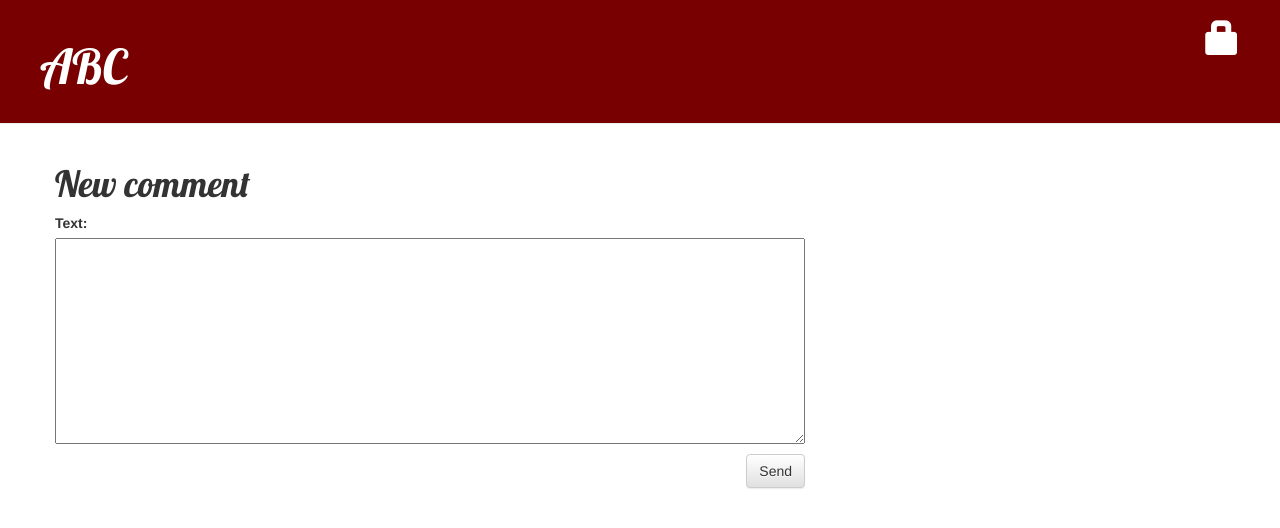
After one commit to hora2017/pf2, a Django app: page /post/1/comment/ in a window 1280 px wide. The commit adds this page. Shown: the top 528 px of the page. Run offline with Django 3.2, Linux system fonts and the light colour scheme; tables that the repository leaves empty hold one stand-in row (values such as "Sample post"); some libraries are stand-ins or nearby versions.

Commit message:
코멘트 삭제기능까지

```diff
--- a/blog/admin.py
+++ b/blog/admin.py
@@ -1,4 +1,5 @@
 from django.contrib import admin
-from .models import Post
+from .models import Post, Comment
 
 admin.site.register(Post)
+admin.site.register(Comment)
--- a/blog/forms.py
+++ b/blog/forms.py
@@ -1,7 +1,12 @@
 from django import forms
-from .models import Post
+from .models import Post, Comment
 
 class PostForm(forms.ModelForm):
     class Meta:
         model = Post
         fields = ('text1', 'text2', 'text3')
+
+class CommentForm(forms.ModelForm):
+    class Meta:
+        model = Comment
+        fields = ('text',)
--- a/blog/models.py
+++ b/blog/models.py
@@ -16,3 +16,17 @@ class Post(models.Model):
         #strTime = str(self.created_date)
         # return strTime
         return self.created_date.strftime("%Y / %m / %d / %I:%M %p")
+
+class Comment(models.Model):
+    post = models.ForeignKey('blog.Post', related_name='comments')
+    author = models.CharField(max_length=200)
+    text = models.TextField()
+    created_date = models.DateTimeField(default=timezone.now)
+    approved_comment = models.BooleanField(default=False)
+
+    def approve(self):
+        self.approved_comment = True
+        self.save()
+
+    def __str__(self):
+        return self.text
--- /dev/null
+++ b/blog/templates/blog/add_comment_to_post.html
@@ -0,0 +1,17 @@
+{% extends 'blog/base.html' %}
+
+
+
+{% block content %}
+
+    <h1>New comment</h1>
+
+    <form method="POST" class="post-form">{% csrf_token %}
+
+        {{ form.as_p }}
+
+        <button type="submit" class="save btn btn-default">Send</button>
+
+    </form>
+
+{% endblock %}
--- a/blog/urls.py
+++ b/blog/urls.py
@@ -5,6 +5,7 @@ urlpatterns = [
     url(r'^$', views.post_list, name='post_list'),
     url(r'^post/(?P<pk>\d+)/$', views.post_detail, name='post_detail'),
     url(r'^post/new/$', views.post_new, name='post_new'),
-
+   url(r'^post/(?P<pk>\d+)/comment/$', views.add_comment_to_post, name='add_comment_to_post'),
+   url(r'^comment/(?P<pk>\d+)/remove/$', views.comment_remove, name='comment_remove'),
 
 ]
--- a/blog/views.py
+++ b/blog/views.py
@@ -1,16 +1,20 @@
 from django.shortcuts import render, get_object_or_404, redirect
 from django.utils import timezone
-from .models import Post
-from .forms import PostForm
+from .models import Post, Comment
+from .forms import PostForm, CommentForm
 from django.contrib.auth.decorators import login_required
 
+
 def post_list(request):
-    posts = Post.objects.filter(created_date__lte=timezone.now()).order_by('-created_date')
+    posts = Post.objects.filter(
+        created_date__lte=timezone.now()).order_by('-created_date')
     return render(request, 'blog/post_list.html', {'posts': posts})
+
 
 def post_detail(request, pk):
     post = get_object_or_404(Post, pk=pk)
     return render(request, 'blog/post_detail.html', {'post': post})
+
 
 @login_required
 def post_new(request):
@@ -25,3 +29,23 @@ def post_new(request):
     else:
         form = PostForm()
     return render(request, 'blog/post_edit.html', {'form': form})
+
+
+def add_comment_to_post(request, pk):
+    post = get_object_or_404(Post, pk=pk)
+    if request.method == "POST":
+        form = CommentForm(request.POST)
+        if form.is_valid():
+            comment = form.save(commit=False)
+            comment.post = post
+            comment.save()
+            return redirect('post_detail', pk=post.pk)
+    else:
+        form = CommentForm()
+    return render(request, 'blog/add_comment_to_post.html', {'form': form})
+
+@login_required
+def comment_remove(request, pk):
+    comment = get_object_or_404(Comment, pk=pk)
+    comment.delete()
+    return redirect('post_detail', pk=comment.post.pk)
```
Also changed, not shown: blog/templates/blog/post_detail.html (+5 -5 lines), blog/templates/blog/post_list.html (+20 -0 lines), blog/migrations/0003_comment.py (added).
